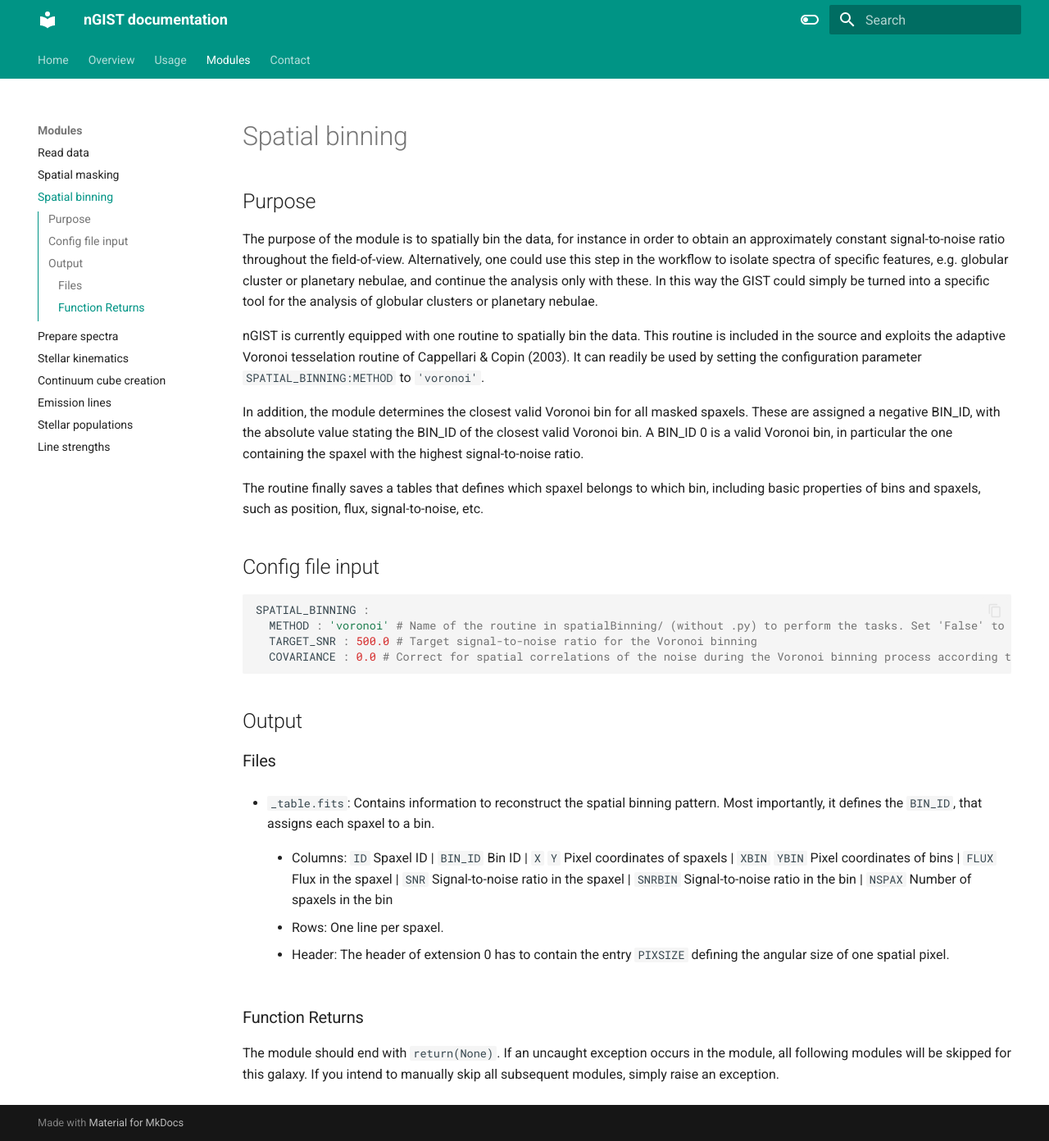
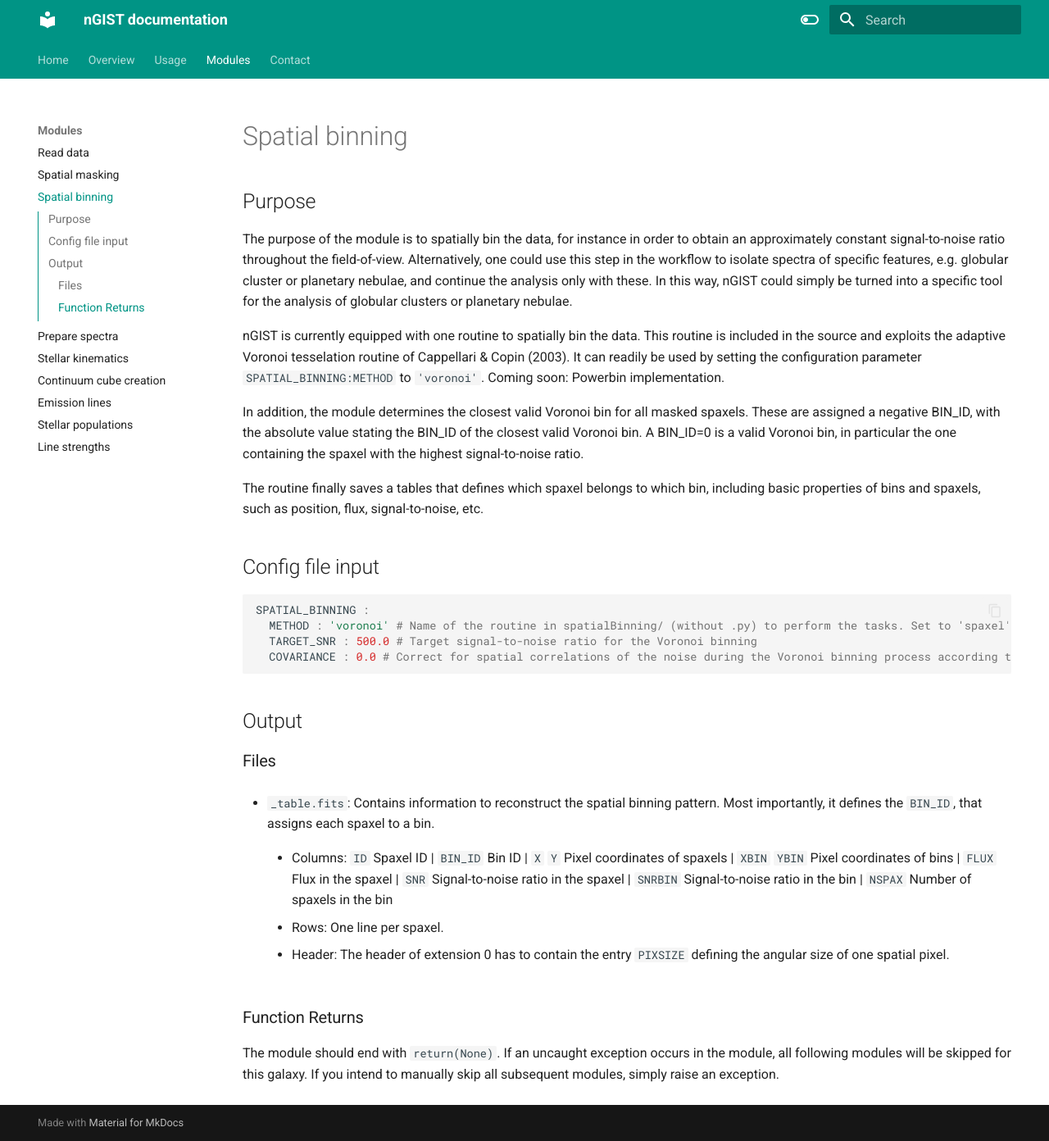
Before and after one commit to geckos-survey/gist-documentation, an MkDocs documentation site: the page built from docs/modules/spatial_binning.md, in a window 1280 px wide and 1392 px high. Shown: the whole window at 82% size. Built offline with MkDocs 1.6.1 and Material for MkDocs 9.7.7, drawn with Linux system fonts in a browser that asks for light colours.

Commit message:
Update spatial_binning.md

````diff
--- a/docs/modules/spatial_binning.md
+++ b/docs/modules/spatial_binning.md
@@ -2,11 +2,11 @@
 
 ## Purpose
 
-The purpose of the module is to spatially bin the data, for instance in order to obtain an approximately constant signal-to-noise ratio throughout the field-of-view. Alternatively, one could use this step in the workflow to isolate spectra of specific features, e.g. globular cluster or planetary nebulae, and continue the analysis only with these. In this way the GIST could simply be turned into a specific tool for the analysis of globular clusters or planetary nebulae.
+The purpose of the module is to spatially bin the data, for instance in order to obtain an approximately constant signal-to-noise ratio throughout the field-of-view. Alternatively, one could use this step in the workflow to isolate spectra of specific features, e.g. globular cluster or planetary nebulae, and continue the analysis only with these. In this way, nGIST could simply be turned into a specific tool for the analysis of globular clusters or planetary nebulae.
 
-nGIST is currently equipped with one routine to spatially bin the data. This routine is included in the source and exploits the adaptive Voronoi tesselation routine of Cappellari & Copin (2003). It can readily be used by setting the configuration parameter `SPATIAL_BINNING:METHOD` to `'voronoi'`.
+nGIST is currently equipped with one routine to spatially bin the data. This routine is included in the source and exploits the adaptive Voronoi tesselation routine of Cappellari & Copin (2003). It can readily be used by setting the configuration parameter `SPATIAL_BINNING:METHOD` to `'voronoi'`. Coming soon: Powerbin implementation.
 
-In addition, the module determines the closest valid Voronoi bin for all masked spaxels. These are assigned a negative BIN_ID, with the absolute value stating the BIN_ID of the closest valid Voronoi bin. A BIN_ID 0 is a valid Voronoi bin, in particular the one containing the spaxel with the highest signal-to-noise ratio.
+In addition, the module determines the closest valid Voronoi bin for all masked spaxels. These are assigned a negative BIN_ID, with the absolute value stating the BIN_ID of the closest valid Voronoi bin. A BIN_ID=0 is a valid Voronoi bin, in particular the one containing the spaxel with the highest signal-to-noise ratio.
 
 The routine finally saves a tables that defines which spaxel belongs to which bin, including basic properties of bins and spaxels, such as position, flux, signal-to-noise, etc.
 
@@ -14,7 +14,7 @@
 
 ```py
 SPATIAL_BINNING :
-  METHOD : 'voronoi' # Name of the routine in spatialBinning/ (without .py) to perform the tasks. Set 'False' to turn off module. Set 'voronoi' to use the standard GIST implementation, exploiting the Voronoi tesselation routine of Cappellari & Copin (2003).
+  METHOD : 'voronoi' # Name of the routine in spatialBinning/ (without .py) to perform the tasks. Set to 'spaxel' for no binning. Set 'voronoi' to use the standard nGIST implementation, exploiting the Voronoi tesselation routine of Cappellari & Copin (2003).
   TARGET_SNR : 500.0 # Target signal-to-noise ratio for the Voronoi binning
   COVARIANCE : 0.0 # Correct for spatial correlations of the noise during the Voronoi binning process according to the empirical equation SNR /= 1 + COVAR_VOR * np.log10(NSPAXEL) with NSPAXEL being the number of spaxels per bin (see e.g. Garcia-Benito et al. 2015).
 ```
````
